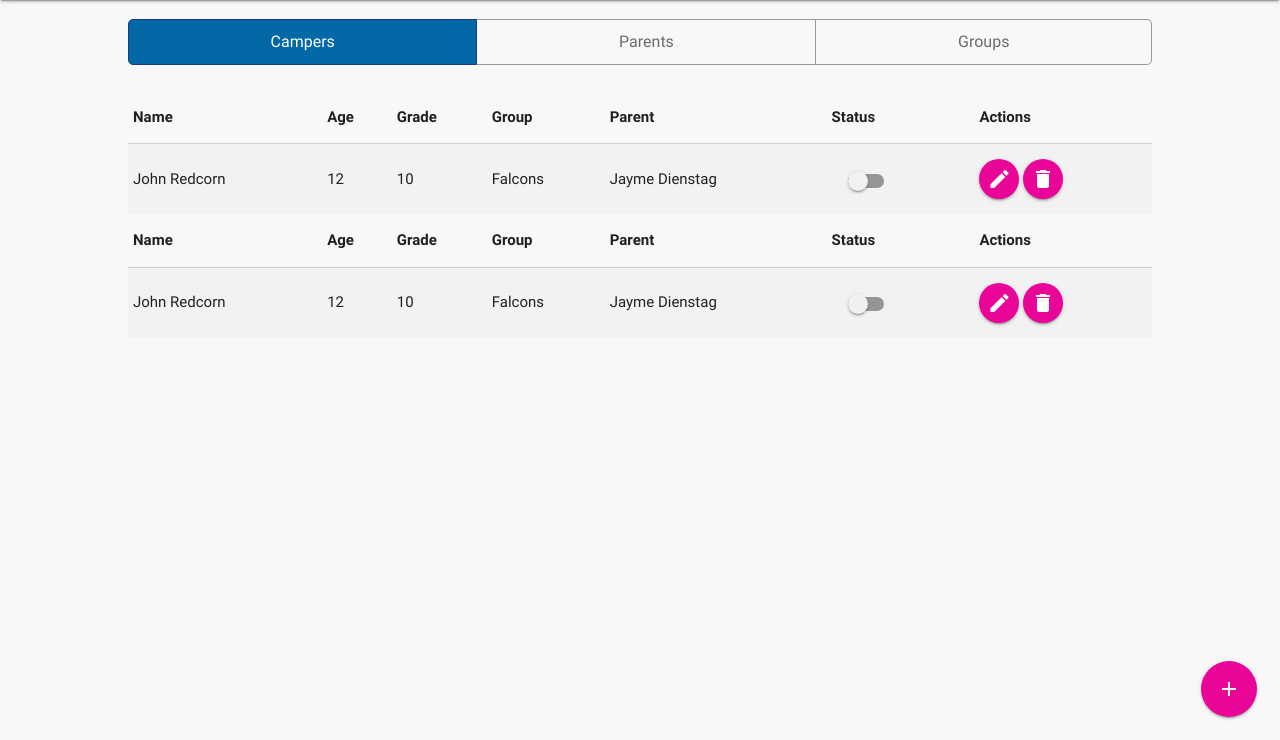
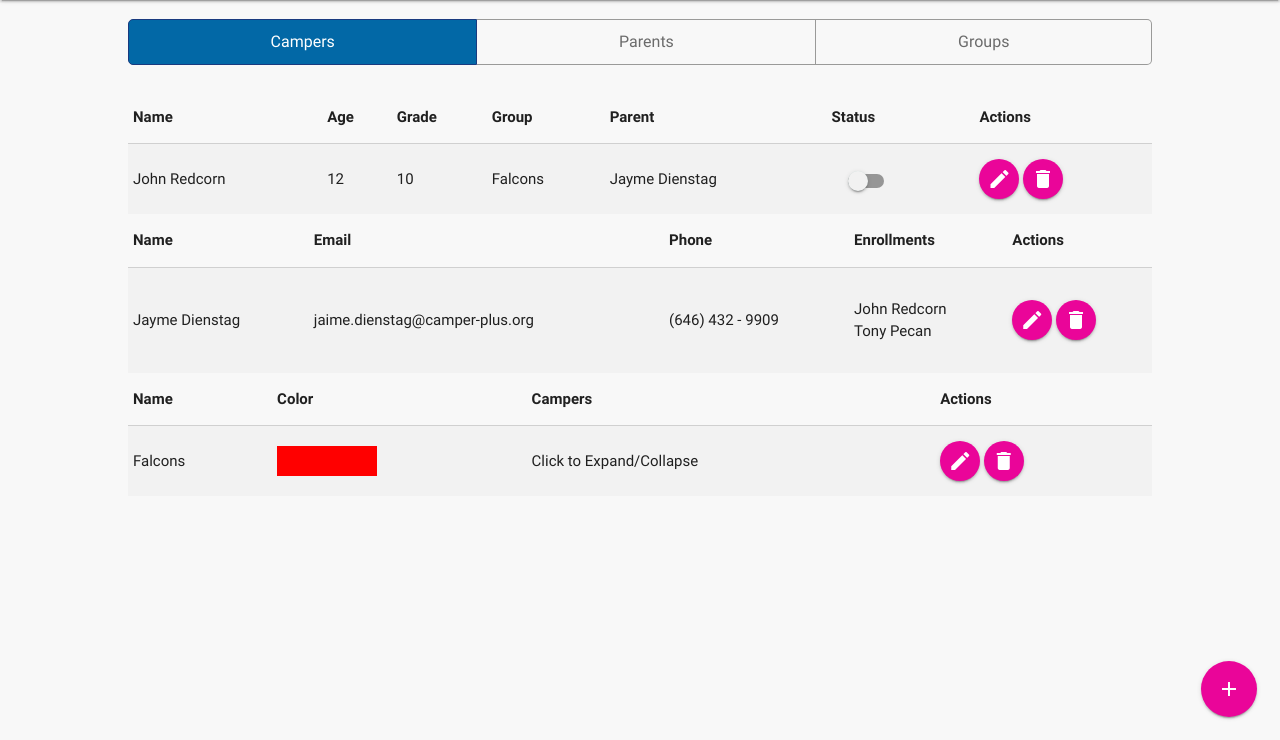
Before and after one commit to erickolbusz/Camper-Plus, a Flask app: page /test in a window 1280 px wide. Shown: the part 60-800 px from the top of the page. Run offline with Flask 2, Linux system fonts and the light colour scheme.

Commit message:
completes templates for groups and parents

```diff
--- a/camperapp/static/css/manage.css
+++ b/camperapp/static/css/manage.css
@@ -105,3 +105,7 @@
     color: #fff;
     border-color: #193a7f;
 }
+
+#parents li {
+    list-style-type: none;
+}
--- a/camperapp/templates/manage.html
+++ b/camperapp/templates/manage.html
@@ -22,7 +22,7 @@
   </div>
 
   <div class="content">
-    <div class="campers">
+    <div id="campers">
       <table class="striped responsive-table">
         <thead>
           <tr>
@@ -60,34 +60,61 @@
       </table>
     </div>
 
-    <div class="parents">
+    <div id="parents">
       <table class="striped responsive-table">
         <thead>
           <tr>
               <th>Name</th>
-              <th>Age</th>
-              <th>Grade</th>
-              <th>Group</th>
-              <th>Parent</th>
-              <th>Status</th>
+              <th>Email</th>
+              <th>Phone</th>
+              <th>Enrollments</th>
               <th>Actions</th>
           </tr>
         </thead>
 
         <tbody>
           <tr>
-            <td>John Redcorn</td>
-            <td>12</td>
-            <td>10</td>
+            <td>Jayme Dienstag</td>
+            <td>jaime.dienstag@camper-plus.org</td>
+            <td>(646) 432 - 9909</td>
+            <td>
+              <ul>
+                <li>John Redcorn</li>
+                <li>Tony Pecan</li>
+              </ul>
+            </td>
+            <td>
+                <a class="waves-effect waves-light btn-floating"><i class="material-icons">edit</i></a>
+                <a class="waves-effect waves-light btn-floating"><i class="material-icons">delete</i></a>
+            </td>
+          </tr>
+        </tbody>
+      </table>
+    </div>
+
+    <div id="groups">
+      <table class="striped responsive-table">
+        <thead>
+          <tr>
+              <th>Name</th>
+              <th>Color</th>
+              <th>Campers</th>
+              <th>Actions</th>
+          </tr>
+        </thead>
+
+        <tbody>
+          <tr>
             <td>Falcons</td>
-            <td>Jayme Dienstag</td>
+            <td class="color-patch"><div style="background-color: red; width: 100px; height: 30px" ></div></td>
             <td>
-              <div class="switch">
-                <label>
-                  <input type="checkbox">
-                  <span class="lever"></span>
-                </label>
-              </div>
+              <details class="browser-default">
+                <summary class="browser-default">Click to Expand/Collapse</summary>
+                <ul>
+                  <li>Billy Joe</li>
+                  <li>Jackie Poo</li>
+                </ul>
+              </details>
             </td>
             <td>
                 <a class="waves-effect waves-light btn-floating"><i class="material-icons">edit</i></a>
@@ -127,6 +154,7 @@
 
     <script>
     $(document).ready(function () {
+        $('.collapsible').collapsible();
         $("#enrollments_drop").addClass("active");
         $("#enrollments_bar").addClass("active");
         $('.dropdown-button').dropdown({
```
